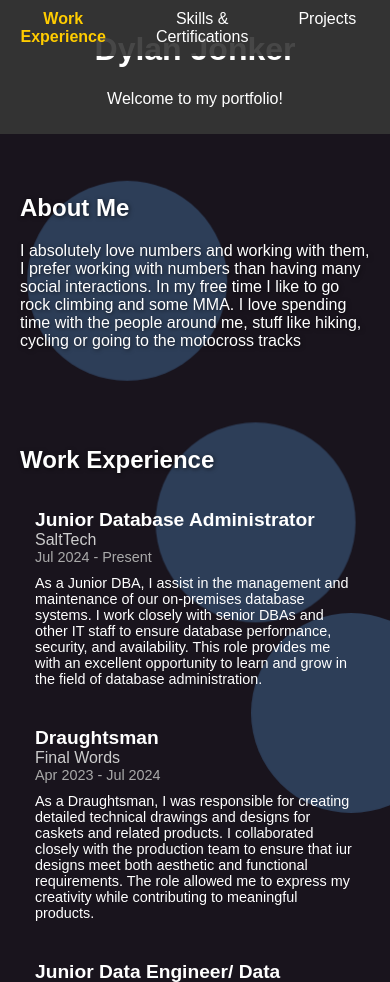
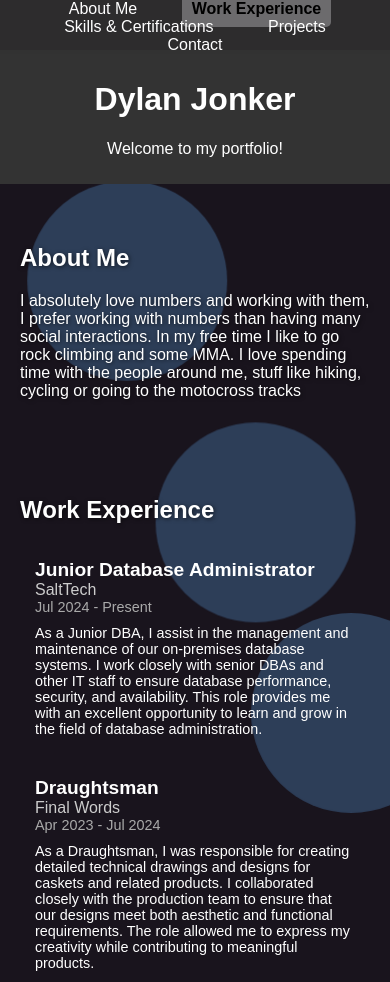
Before and after one commit to DylieD/DylanJonker.github.io, a plain HTML site: page index.html in a window 390 px wide. Shown: the top 982 px of the page. Drawn offline with Linux system fonts and the light colour scheme.

Commit message:
Made mobile UI better

```diff
--- a/index.html
+++ b/index.html
@@ -1,8 +1,8 @@
 <!DOCTYPE html>
-<html lang="en"></html>
+<html lang="en">
 <head>
     <meta charset="UTF-8"> <!-- Character encoding-->
-    <meta name="viewport" content="width=device-width, inital-scale=1.0"><!-- Responsive design -->
+    <meta name="viewport" content="width=device-width, initial-scale=1.0"><!-- Responsive design -->
     <link rel="stylesheet" href="style.css"> <!-- Link to CSS file -->
     <title>Dylan Jonker's Portfolio</title> <!-- Title of webpage-->
 </head>
@@ -46,13 +46,13 @@
                 <div class="job-title">Draughtsman</div>
                 <div class="company-name">Final Words</div>
                 <div class="duration">Apr 2023 - Jul 2024</div>
-                <div class="description">As a Draughtsman, I was responsible for creating detailed technical drawings and designs for caskets and related products. I collaborated closely with the production team to ensure that iur designs meet both aesthetic and functional requirements. The role allowed me to express my creativity while contributing to meaningful products.</div>
+                <div class="description">As a Draughtsman, I was responsible for creating detailed technical drawings and designs for caskets and related products. I collaborated closely with the production team to ensure that our designs meet both aesthetic and functional requirements. The role allowed me to express my creativity while contributing to meaningful products.</div>
             </div>
             <div class="experience">
                 <div class="job-title">Junior Data Engineer/ Data Engineer Assistant</div>
                 <div class="company-name">BUI</div>
                 <div class="duration">Oct 2021 - Apr 2023</div>
-                <div class="description">I played a pivotal role in the design and implementation of scalable data archtitectures, collaborated with cross-functional teams to extract, transform, and load (ETL) data for business intelligence purposes</div>
+                <div class="description">I played a pivotal role in the design and implementation of scalable data architectures, collaborating with cross-functional teams to extract, transform, and load (ETL) data for business intelligence purposes.</div>
             </div>
         </section>
 
@@ -78,7 +78,6 @@
                     <!-- Add more certifications as needed-->
                 </ul>
             </div>
-
         </section>
 
         <section id="projects">
@@ -88,8 +87,6 @@
                 <li><a href="https://github.com/DylieD/project2">Project 2</a> - Brief description</li>
             </ul>
         </section>
-
-
 
         <section id="contact">
             <h2>Contact</h2>
@@ -101,21 +98,43 @@
     <footer>
         <p>&copy; 2024 Dylan Jonker. All rights reserved.</p>
     </footer>
+
     <script>
-        document.addEventListener("scroll", function (){
+        document.addEventListener("scroll", function () {
     const sections = document.querySelectorAll("section");
-            const navLinks = document.querySelectorAll("nav ul li");
+    const navLinks = document.querySelectorAll("nav ul li a");
 
     sections.forEach(section => {
         const rect = section.getBoundingClientRect();
         const sectionId = section.getAttribute("id");
-                const navLink = document.querySelector(`nav ul li a[href="#${sectionId}"]`).parentNode;
 
+        // Check if the section is in the viewport
         if (rect.top <= window.innerHeight / 4 && rect.bottom >= window.innerHeight / 4) {
-                    navLinks.forEach(link => link.classList.remove("active")); // Remove active class from all
-                    navLink.classList.add("active"); // Add active class to the current section
+            // Remove active class from all links
+            navLinks.forEach(link => link.classList.remove("active"));
+            // Add active class to the current section link
+            document.querySelector(`nav ul li a[href="#${sectionId}"]`).classList.add("active");
         }
-            })
-        })
+    });
+});
+
+// Smooth scrolling for internal links
+document.querySelectorAll('nav a').forEach(anchor => {
+    anchor.addEventListener('click', function (e) {
+        e.preventDefault();
+
+        // Smooth scroll for larger screens
+        if (window.innerWidth > 768) {
+            document.querySelector(this.getAttribute('href')).scrollIntoView({
+                behavior: 'smooth'
+            });
+        } else {
+            // Jump to the section on mobile
+            document.querySelector(this.getAttribute('href')).scrollIntoView();
+        }
+    });
+});
+
     </script>
 </body>
+</html>
--- a/style.css
+++ b/style.css
@@ -59,38 +59,42 @@ header {
     color: white;
     padding: 10px 0;
     text-align: center;
+    margin-top: 50px; /* Adjust this value if necessary */
 }
 
 nav {
-    position: fixed; /* Fixes the navigation pane */
-    top: 0; /* Position at the top of the viewport */
-    left: 0;
+    position: fixed; /* Keep the navigation fixed */
+    top: 0; /* Position it at the top */
+    left: 0; /* Align it to the left */
     width: 100%; /* Full width */
-    background-color: rgba(51, 51, 51, 0.9); /* Slightly transparent dark backgroud */
-    z-index: 1000; /* Keep it above other elements */
-    text-align: center; /* Center the text in the nav */
+    background-color: rgba(51, 51, 51, 0.8); /* Background color for nav */
+    z-index: 1000; /* Make sure it's above other content */
+    text-align: center; /* Center the text */
 }
 
     nav ul {
-    display: flex; /* Use flexbox for horizontal layout */
-    justify-content: center; /* Center items */
         list-style: none; /* Remove default list styles */
         padding: 0; /* Remove default padding */
         margin: 0; /* Remove default margin */
     }
 
     nav ul li {
+        display: inline-block; /* Keep items inline */
         margin: 0 15px; /* Adjust spacing between items */
-    padding: 10px; /* Add padding for better clickability */
     }
 
 nav ul li a {
     color: white; /* Text color */
     text-decoration: none; /* Remove underline */
+    padding: 10px; /* Some padding for better click area */
+    transition: background-color 0.3s, color 0.3s; /* Smooth transistion for hover and active state */
 }
 
-nav ul li.active a {
-    color: #ffcc00; /* Highlight color for active link */
+nav ul li a:hover,
+nav ul li a.active { /* Change color when hovered or active */
+    background-color: rgba(255, 255, 255, 0.3); /* Transparent white background */
+    color: black; /* Black text color when highlighted */
+    border-radius: 5px; /* Add rounded corners */
     font-weight: bold; /* Make it bold */
 }
 
```
Lines whose indentation alone changed are shown as unchanged.
